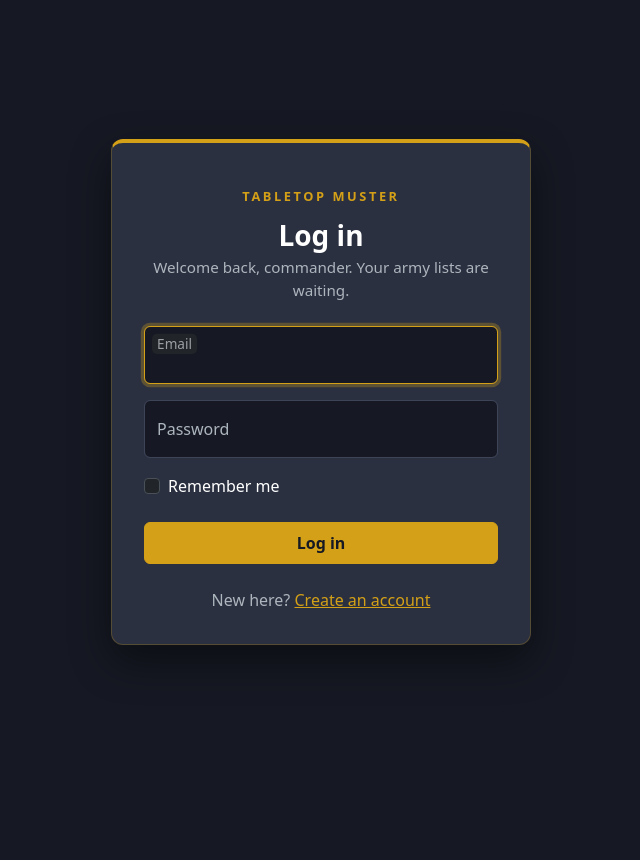
After one commit to ProfGandalf/tabletop-muster, an ASP.NET Core app: page /Account/Login in a window 1280 px wide. The commit adds this page. Shown: the whole page, without its empty margins (319-959 px from the left). Run offline with ASP.NET Core 8, Linux system fonts and the light colour scheme; style sheets or scripts are compiled from the project's sources; some libraries are stand-ins or nearby versions.

Commit message:
Add login and registration page UI
Add Account/Login and Account/Register Razor Pages styled in the dark
theme, with client- and server-side validation. The page models hold
only the form fields and validation rules; OnPostAsync is left as a
backend TODO for the Identity sign-in and user creation logic.

```diff
--- /dev/null
+++ b/src/TabletopMuster/Pages/Account/Login.cshtml
@@ -0,0 +1,47 @@
+@page
+@model TabletopMuster.Pages.Account.LoginModel
+@{
+    ViewData["Title"] = "Log in";
+}
+
+<div class="auth-card" data-bs-theme="dark">
+    <div class="text-center mb-4">
+        <a class="auth-brand" asp-page="/Index">Tabletop Muster</a>
+        <h1 class="auth-title">Log in</h1>
+        <p class="auth-subtitle">Welcome back, commander. Your army lists are waiting.</p>
+    </div>
+
+    <form method="post" novalidate>
+        <div asp-validation-summary="ModelOnly" class="alert alert-danger py-2 auth-summary" role="alert"></div>
+
+        <input type="hidden" asp-for="ReturnUrl" />
+
+        <div class="form-floating mb-3">
+            <input asp-for="Input.Email" class="form-control" autocomplete="username" placeholder="name@example.com" autofocus />
+            <label asp-for="Input.Email"></label>
+            <span asp-validation-for="Input.Email" class="text-danger small"></span>
+        </div>
+
+        <div class="form-floating mb-3">
+            <input asp-for="Input.Password" class="form-control" autocomplete="current-password" placeholder="password" />
+            <label asp-for="Input.Password"></label>
+            <span asp-validation-for="Input.Password" class="text-danger small"></span>
+        </div>
+
+        <div class="form-check mb-4">
+            <input asp-for="Input.RememberMe" class="form-check-input" />
+            <label asp-for="Input.RememberMe" class="form-check-label"></label>
+        </div>
+
+        <button type="submit" class="btn btn-accent w-100 py-2">Log in</button>
+    </form>
+
+    <p class="text-center mt-4 mb-0 auth-switch">
+        New here?
+        <a asp-page="./Register" asp-route-returnUrl="@Model.ReturnUrl">Create an account</a>
+    </p>
+</div>
+
+@section Scripts {
+    <partial name="_ValidationScriptsPartial" />
+}
--- /dev/null
+++ b/src/TabletopMuster/Pages/Account/Login.cshtml.cs
@@ -0,0 +1,54 @@
+using System.ComponentModel.DataAnnotations;
+using Microsoft.AspNetCore.Mvc;
+using Microsoft.AspNetCore.Mvc.RazorPages;
+
+namespace TabletopMuster.Pages.Account;
+
+// FRONTEND STUB: the form fields and validation rules below are what Login.cshtml binds to.
+// Keep the property names, or change them together with the view.
+// BACKEND TODO: inject SignInManager<...> and implement OnPostAsync.
+public class LoginModel : PageModel
+{
+    [BindProperty]
+    public InputModel Input { get; set; } = new();
+
+    // Where to send the user after a successful login (set by the auth redirect, e.g. ?ReturnUrl=/ArmyLists).
+    [BindProperty(SupportsGet = true)]
+    public string? ReturnUrl { get; set; }
+
+    public class InputModel
+    {
+        [Required(ErrorMessage = "Enter your email.")]
+        [EmailAddress(ErrorMessage = "Enter a valid email address.")]
+        [Display(Name = "Email")]
+        public string Email { get; set; } = string.Empty;
+
+        [Required(ErrorMessage = "Enter your password.")]
+        [DataType(DataType.Password)]
+        [Display(Name = "Password")]
+        public string Password { get; set; } = string.Empty;
+
+        [Display(Name = "Remember me")]
+        public bool RememberMe { get; set; }
+    }
+
+    public void OnGet()
+    {
+    }
+
+    public async Task<IActionResult> OnPostAsync()
+    {
+        if (!ModelState.IsValid)
+        {
+            return Page();
+        }
+
+        // BACKEND TODO: sign the user in, for example:
+        //   var result = await _signInManager.PasswordSignInAsync(Input.Email, Input.Password, Input.RememberMe, lockoutOnFailure: false);
+        //   if (result.Succeeded) return LocalRedirect(Url.IsLocalUrl(ReturnUrl) ? ReturnUrl : "/");
+        //   ModelState.AddModelError(string.Empty, "Invalid email or password.");
+        // Errors added with an empty key are shown in the box at the top of the form.
+        await Task.CompletedTask;
+        return Page();
+    }
+}
--- a/src/TabletopMuster/wwwroot/css/site.css
+++ b/src/TabletopMuster/wwwroot/css/site.css
@@ -70,3 +70,102 @@ a {
 a:hover {
     color: var(--accent-hover);
 }
+
+/* ---------- Auth pages (Account/Login, Account/Register) ---------- */
+
+.auth-card {
+    width: min(420px, calc(100vw - 32px));
+    padding: 2.5rem 2rem 2rem;
+    background-color: var(--bg-dark);
+    border: 1px solid rgba(212, 160, 23, 0.25);
+    border-top: 4px solid var(--accent);
+    border-radius: 0.75rem;
+    box-shadow: 0 1rem 2.5rem rgba(0, 0, 0, 0.45);
+}
+
+@media (max-width: 400px) {
+    .auth-card {
+        padding: 2rem 1.25rem 1.5rem;
+    }
+}
+
+.auth-brand {
+    display: inline-block;
+    margin-bottom: 0.75rem;
+    font-size: 0.8rem;
+    font-weight: 600;
+    letter-spacing: 0.2em;
+    text-transform: uppercase;
+    text-decoration: none;
+}
+
+.auth-title {
+    margin-bottom: 0.25rem;
+    font-size: 1.75rem;
+    font-weight: 700;
+}
+
+.auth-subtitle,
+.auth-switch,
+.auth-hint {
+    color: #adb5bd;
+}
+
+.auth-subtitle {
+    margin-bottom: 0;
+    font-size: 0.95rem;
+}
+
+.auth-card .form-control {
+    background-color: var(--bg-darker);
+    border-color: #3d4458;
+    color: var(--text);
+}
+
+.auth-card .form-control:focus,
+.auth-card .form-check-input:focus {
+    border-color: var(--accent);
+    box-shadow: 0 0 0 0.2rem rgba(212, 160, 23, 0.3);
+}
+
+.auth-card .form-floating > label {
+    color: #adb5bd;
+}
+
+/* The floating label already names the field; hide the placeholder the template shows at the right edge. */
+.auth-card .form-floating > .form-control::placeholder {
+    color: transparent;
+}
+
+.auth-card .form-check-input:checked {
+    background-color: var(--accent);
+    border-color: var(--accent);
+}
+
+/* Hide the error box until the server actually adds an error. */
+.auth-summary.validation-summary-valid {
+    display: none;
+}
+
+.auth-summary ul {
+    margin: 0;
+    padding-left: 1.1rem;
+}
+
+.btn-accent {
+    background-color: var(--accent);
+    border-color: var(--accent);
+    color: var(--bg-darker);
+    font-weight: 600;
+}
+
+.btn-accent:hover,
+.btn-accent:focus-visible {
+    background-color: var(--accent-hover);
+    border-color: var(--accent-hover);
+    color: var(--bg-darker);
+}
+
+.btn-accent:focus-visible {
+    box-shadow: 0 0 0 0.2rem rgba(212, 160, 23, 0.4);
+}
```
Also changed, not shown: src/TabletopMuster/Pages/Account/Register.cshtml (added, +57 -0 lines), src/TabletopMuster/Pages/Account/Register.cshtml.cs (added, +65 -0 lines).
